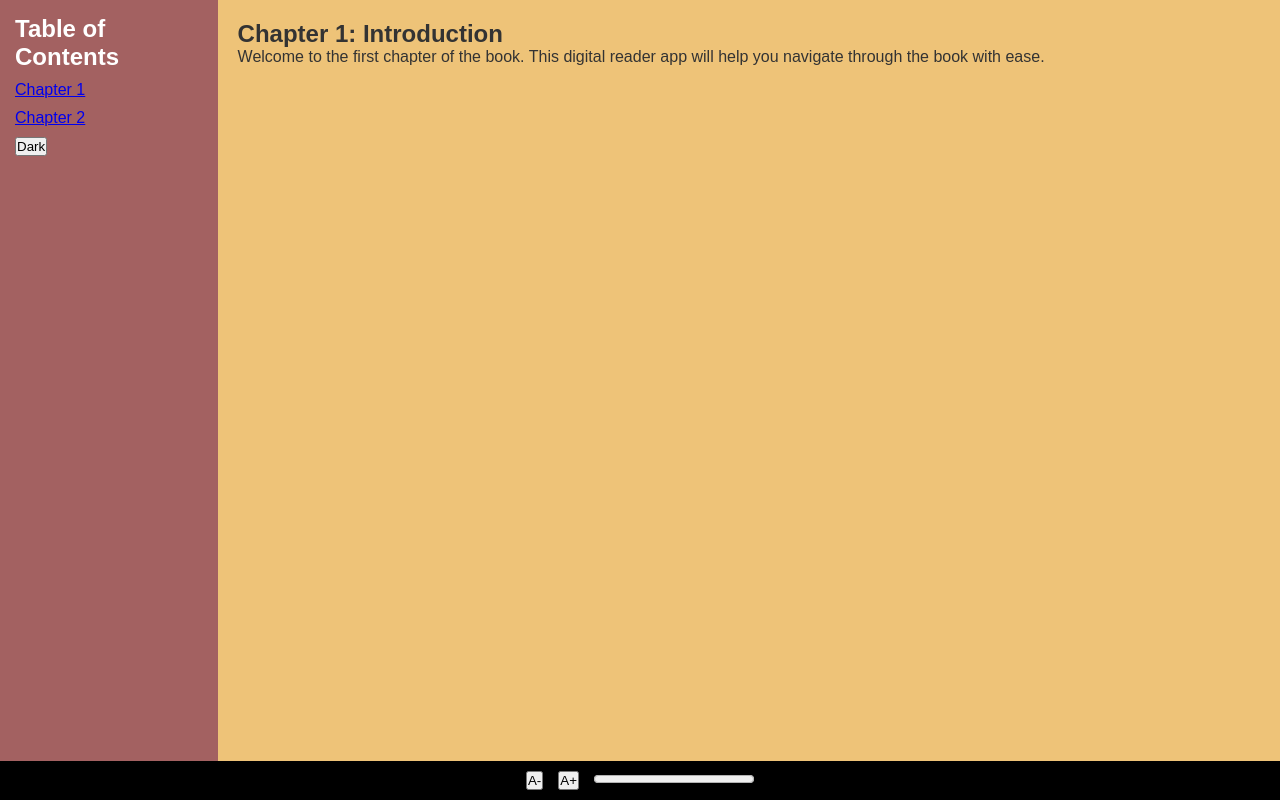
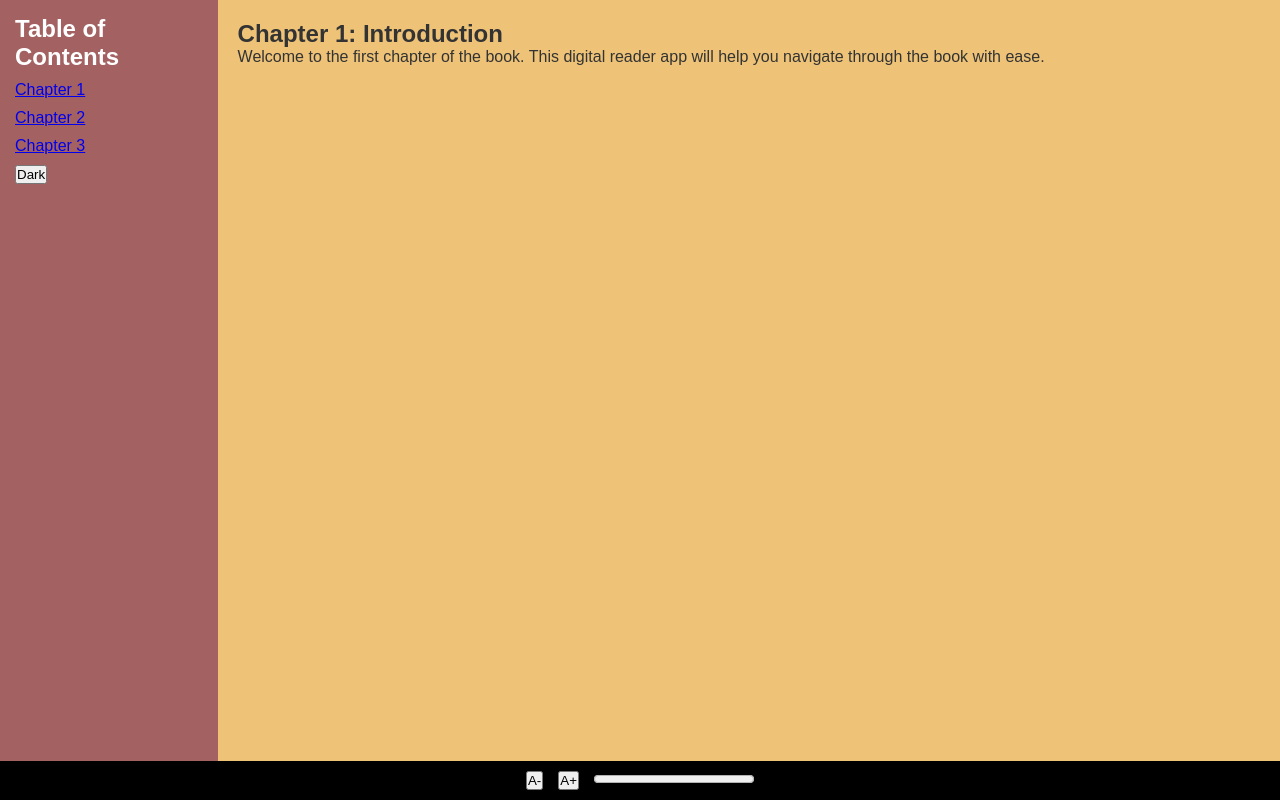
Before and after one commit to QILINXIE02/book, a plain HTML site: page index.html in a window 1280 px wide. Drawn offline with Linux system fonts and the light colour scheme.

Commit message:
changes html

```diff
--- a/index.html
+++ b/index.html
@@ -13,6 +13,7 @@
       <ul id="toc">
         <li><a href="#" onclick="loadChapter('chapter1')">Chapter 1</a></li>
         <li><a href="#" onclick="loadChapter('chapter2')">Chapter 2</a></li>
+        <li><a href="#" onclick="loadChapter('chapter3')">Chapter 3</a></li>
         <!-- Add more chapters as needed -->
       </ul>
       <button id="theme-toggle">Dark</button>
```
